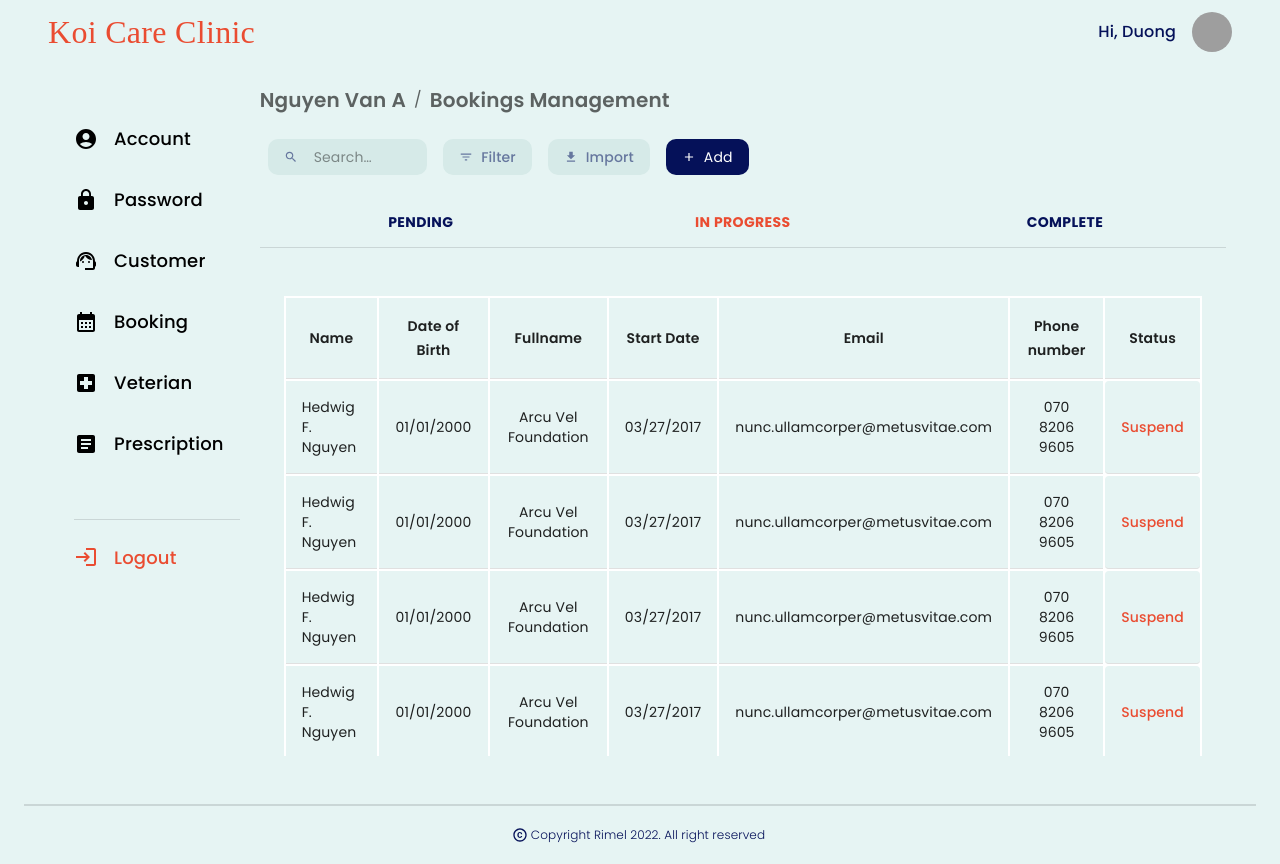
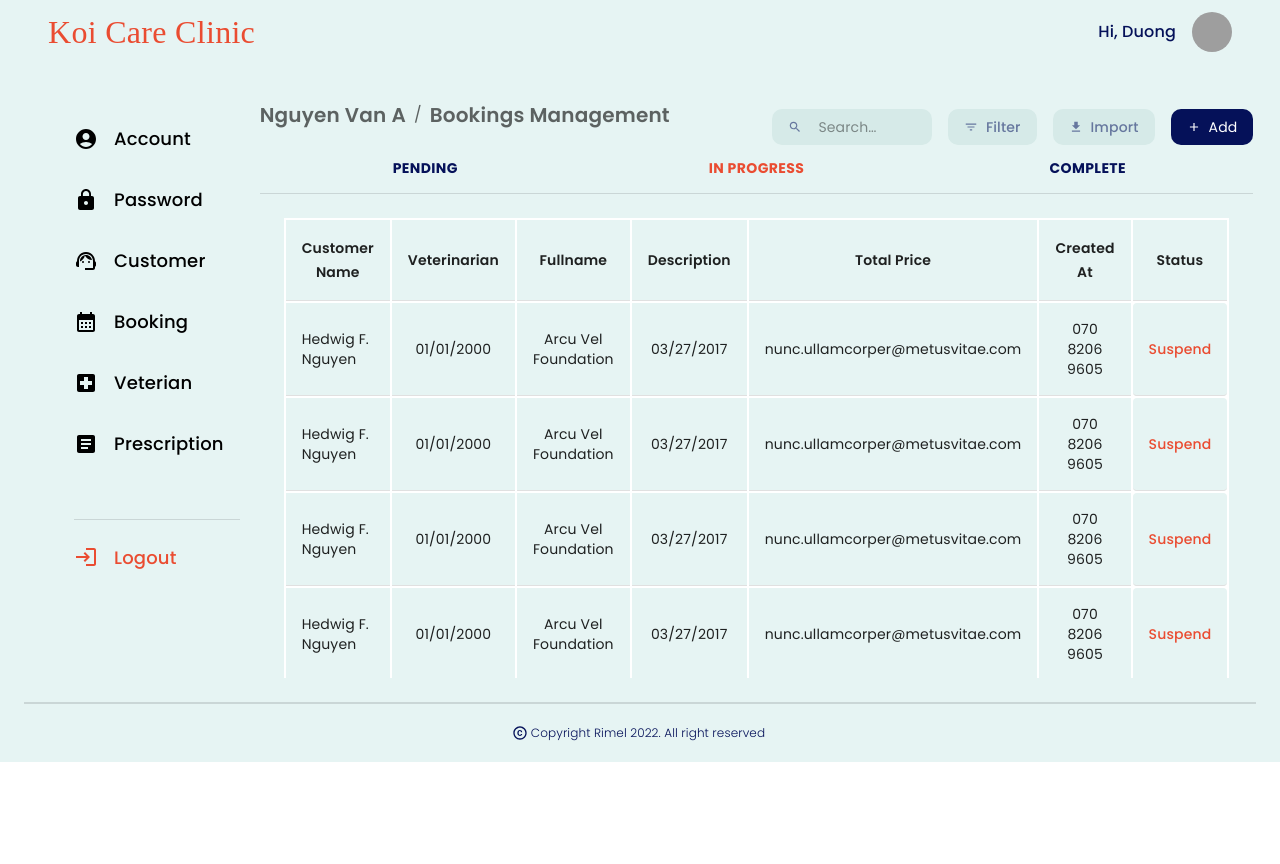
Before and after one commit to ThinhND3004/SWP391_Fall24_KoiVeterinaryServiceCenter_FE, a React (Vite) app: page /booking in a window 1280 px wide. Both pictures are taken after a click on the tab "IN PROGRESS". After the commit the page ends 800 px from the top, so only its background shows below. Built offline with nearby package versions, Linux system fonts and the light colour scheme; grey boxes are pictures that could not be loaded.

Commit message:
restyle admin page

```diff
--- a/src/pages/AdminPage/BookingPage/BookingPageDetails.jsx
+++ b/src/pages/AdminPage/BookingPage/BookingPageDetails.jsx
@@ -112,6 +112,7 @@ export default function BookingPageDetails() {
   return (
     <div>
       <Box sx={{ display: 'flex', justifyContent: 'space-between' }}>
+        <Box sx={{ display: 'flex', justifyContent: 'space-between' }}>
           <Box sx={{ display: 'flex', alignItems: 'center' }}>
             <Breadcrumbs aria-label="breadcrumb">
               <Typography sx={{ fontWeight: 600, fontSize: '20px' }}>
@@ -159,11 +160,11 @@ export default function BookingPageDetails() {
             </Typography>
           </Button>
         </Box>
-
+      </Box>
 
       {/* tab bar */}
       <Box>
-        <Box sx={{ width: '100%', mt: 3 }}>
+        <Box sx={{ width: '100%' }}>
           <Box sx={{ borderBottom: 1, borderColor: 'divider' }}>
             <Tabs value={valueTab} onChange={handleChange} aria-label="basic tabs example" variant="fullWidth" centered>
               <Tab
@@ -194,14 +195,21 @@ export default function BookingPageDetails() {
             </Tabs>
           </Box>
 
+          {/* Table */}
           <CustomTabPanel value={valueTab} index={0}>
-            {/* Table */}
-            <Box sx={{ mt: 3, mb: 3 }}>
+            <Box>
               <TableContainer component={Paper} sx={{ maxHeight: 460, overflowY: 'auto' }}>
-                <Table sx={{ minWidth: 500 }} aria-label="customer table">
+                <Table
+                  sx={{
+                    minWidth: 500,
+                    borderCollapse: 'collapse', // Ensures no extra spacing between cells
+                    border: 'none' // Removes the border from the table itself
+                  }}
+                  aria-label="customer table"
+                >
                   <TableHead sx={{ bgcolor: BG_COLOR }}>
-                    <TableRow>
-                      <TableCell align="center" sx={{ fontWeight: 600 }} >Customer Name</TableCell>
+                    <TableRow sx={{ borderBottom: 'none' }}> {/* Removes border under the header row */}
+                      <TableCell align="center" sx={{ fontWeight: 600 }}>Customer Name</TableCell>
                       <TableCell align="center" sx={{ fontWeight: 600 }}>Veterinarian</TableCell>
                       <TableCell align="center" sx={{ fontWeight: 600 }}>Fullname</TableCell>
                       <TableCell align="center" sx={{ fontWeight: 600 }}>Description</TableCell>
@@ -212,18 +220,16 @@ export default function BookingPageDetails() {
                   </TableHead>
                   <TableBody sx={{ bgcolor: BG_COLOR }}>
                     {rows.map((row) => (
-                      <TableRow
-                        key={row.name}
-                        sx={{ '&:last-child td, &:last-child th': { border: 0 } }}
-                      >
-                        <TableCell component="th" scope="row" >{row.name}</TableCell>
+                      <TableRow key={row.name} sx={{ borderBottom: 'none' }}> {/* Removes border under each row */}
+                        <TableCell component="th" scope="row">{row.name}</TableCell>
                         <TableCell align="center">{row.dob}</TableCell>
                         <TableCell align="center">{row.fullName}</TableCell>
                         <TableCell align="center">{row.startDate}</TableCell>
                         <TableCell align="center">{row.email}</TableCell>
                         <TableCell align="center">{row.phoneNumber}</TableCell>
-                        {/* <TableCell align="center" sx={{ bgcolor: '#E2A03F', borderRadius: '4px', color: '#fff' }}>{row.status}</TableCell> */}
-                        <TableCell align="center" sx={{ borderRadius: '4px', color: ORANGE_COLOR, fontWeight: 500 }}>{row.status}</TableCell>
+                        <TableCell align="center" sx={{ borderRadius: '4px', color: ORANGE_COLOR, fontWeight: 500 }}>
+                          {row.status}
+                        </TableCell>
                       </TableRow>
                     ))}
                   </TableBody>
@@ -233,33 +239,39 @@ export default function BookingPageDetails() {
           </CustomTabPanel>
 
           <CustomTabPanel value={valueTab} index={1}>
-            <Box sx={{ mt: 3, mb: 3 }}>
+            <Box>
               <TableContainer component={Paper} sx={{ maxHeight: 460, overflowY: 'auto' }}>
-                <Table sx={{ minWidth: 500 }} aria-label="customer table">
+                <Table
+                  sx={{
+                    minWidth: 500,
+                    borderCollapse: 'collapse', // Ensures no extra spacing between cells
+                    border: 'none' // Removes the border from the table itself
+                  }}
+                  aria-label="customer table"
+                >
                   <TableHead sx={{ bgcolor: BG_COLOR }}>
-                    <TableRow>
-                      <TableCell align="center" sx={{ fontWeight: 600 }} >Name</TableCell>
-                      <TableCell align="center" sx={{ fontWeight: 600 }}>Date of Birth</TableCell>
+                    <TableRow sx={{ borderBottom: 'none' }}> {/* Removes border under the header row */}
+                      <TableCell align="center" sx={{ fontWeight: 600 }}>Customer Name</TableCell>
+                      <TableCell align="center" sx={{ fontWeight: 600 }}>Veterinarian</TableCell>
                       <TableCell align="center" sx={{ fontWeight: 600 }}>Fullname</TableCell>
-                      <TableCell align="center" sx={{ fontWeight: 600 }}>Start Date</TableCell>
-                      <TableCell align="center" sx={{ fontWeight: 600 }}>Email</TableCell>
-                      <TableCell align="center" sx={{ fontWeight: 600 }}>Phone number</TableCell>
+                      <TableCell align="center" sx={{ fontWeight: 600 }}>Description</TableCell>
+                      <TableCell align="center" sx={{ fontWeight: 600 }}>Total Price</TableCell>
+                      <TableCell align="center" sx={{ fontWeight: 600 }}>Created At</TableCell>
                       <TableCell align="center" sx={{ fontWeight: 600 }}>Status</TableCell>
                     </TableRow>
                   </TableHead>
                   <TableBody sx={{ bgcolor: BG_COLOR }}>
                     {rows.map((row) => (
-                      <TableRow
-                        key={row.name}
-                        sx={{ '&:last-child td, &:last-child th': { border: 0 } }}
-                      >
-                        <TableCell component="th" scope="row" >{row.name}</TableCell>
+                      <TableRow key={row.name} sx={{ borderBottom: 'none' }}> {/* Removes border under each row */}
+                        <TableCell component="th" scope="row">{row.name}</TableCell>
                         <TableCell align="center">{row.dob}</TableCell>
                         <TableCell align="center">{row.fullName}</TableCell>
                         <TableCell align="center">{row.startDate}</TableCell>
                         <TableCell align="center">{row.email}</TableCell>
                         <TableCell align="center">{row.phoneNumber}</TableCell>
-                        <TableCell align="center" sx={{ borderRadius: '4px', color: ORANGE_COLOR, fontWeight: 500 }}>{row.status}</TableCell>
+                        <TableCell align="center" sx={{ borderRadius: '4px', color: ORANGE_COLOR, fontWeight: 500 }}>
+                          {row.status}
+                        </TableCell>
                       </TableRow>
                     ))}
                   </TableBody>
@@ -269,34 +281,39 @@ export default function BookingPageDetails() {
           </CustomTabPanel>
 
           <CustomTabPanel value={valueTab} index={2}>
-            <Box sx={{ mt: 3, mb: 3 }}>
+            <Box>
               <TableContainer component={Paper} sx={{ maxHeight: 460, overflowY: 'auto' }}>
-                <Table sx={{ minWidth: 500 }} aria-label="customer table">
+                <Table
+                  sx={{
+                    minWidth: 500,
+                    borderCollapse: 'collapse', // Ensures no extra spacing between cells
+                    border: 'none' // Removes the border from the table itself
+                  }}
+                  aria-label="customer table"
+                >
                   <TableHead sx={{ bgcolor: BG_COLOR }}>
-                    <TableRow>
-                      <TableCell align="center" sx={{ fontWeight: 600 }} >Name</TableCell>
-                      <TableCell align="center" sx={{ fontWeight: 600 }}>Date of Birth</TableCell>
+                    <TableRow sx={{ borderBottom: 'none' }}> {/* Removes border under the header row */}
+                      <TableCell align="center" sx={{ fontWeight: 600 }}>Customer Name</TableCell>
+                      <TableCell align="center" sx={{ fontWeight: 600 }}>Veterinarian</TableCell>
                       <TableCell align="center" sx={{ fontWeight: 600 }}>Fullname</TableCell>
-                      <TableCell align="center" sx={{ fontWeight: 600 }}>Start Date</TableCell>
-                      <TableCell align="center" sx={{ fontWeight: 600 }}>Email</TableCell>
-                      <TableCell align="center" sx={{ fontWeight: 600 }}>Phone number</TableCell>
+                      <TableCell align="center" sx={{ fontWeight: 600 }}>Description</TableCell>
+                      <TableCell align="center" sx={{ fontWeight: 600 }}>Total Price</TableCell>
+                      <TableCell align="center" sx={{ fontWeight: 600 }}>Created At</TableCell>
                       <TableCell align="center" sx={{ fontWeight: 600 }}>Status</TableCell>
                     </TableRow>
                   </TableHead>
                   <TableBody sx={{ bgcolor: BG_COLOR }}>
                     {rows.map((row) => (
-                      <TableRow
-                        key={row.name}
-                        sx={{ '&:last-child td, &:last-child th': { border: 0 } }}
-                      >
-                        <TableCell component="th" scope="row" >{row.name}</TableCell>
+                      <TableRow key={row.name} sx={{ borderBottom: 'none' }}> {/* Removes border under each row */}
+                        <TableCell component="th" scope="row">{row.name}</TableCell>
                         <TableCell align="center">{row.dob}</TableCell>
                         <TableCell align="center">{row.fullName}</TableCell>
                         <TableCell align="center">{row.startDate}</TableCell>
                         <TableCell align="center">{row.email}</TableCell>
                         <TableCell align="center">{row.phoneNumber}</TableCell>
-                        {/* <TableCell align="center" sx={{ bgcolor: '#E2A03F', borderRadius: '4px', color: '#fff' }}>{row.status}</TableCell> */}
-                        <TableCell align="center" sx={{ borderRadius: '4px', color: ORANGE_COLOR, fontWeight: 500 }}>{row.status}</TableCell>
+                        <TableCell align="center" sx={{ borderRadius: '4px', color: ORANGE_COLOR, fontWeight: 500 }}>
+                          {row.status}
+                        </TableCell>
                       </TableRow>
                     ))}
                   </TableBody>
--- a/src/pages/AdminPage/CustomerPage/CustomerPageDetails.jsx
+++ b/src/pages/AdminPage/CustomerPage/CustomerPageDetails.jsx
@@ -131,7 +131,7 @@ function CustomerPageDetails() {
 
       {/* Table */}
       <Box sx={{ mt: 3, mb: 3 }}>
-        <TableContainer component={Paper} sx={{ maxHeight: 460, overflowY: 'auto' }}>
+        <TableContainer component={Paper} sx={{ maxHeight: 500, overflowY: 'auto' }}>
           <Table sx={{ minWidth: 650 }} aria-label="customer table">
             <TableHead sx={{ bgcolor: BG_COLOR }}>
               <TableRow>
--- a/src/pages/AdminPage/PrescriptionPage/PrescriptionPageDetails.jsx
+++ b/src/pages/AdminPage/PrescriptionPage/PrescriptionPageDetails.jsx
@@ -99,36 +99,36 @@ function SimpleDialog(props) {
           backgroundColor: BG_COLOR, // Background color
           padding: 3, // Padding inside the dialog
           borderRadius: '15px', // Rounded corners
-          width: '600px', // Fixed width
+          width: '500px' // Fixed width
           // height: '550px'
         }
       }}>
       <DialogTitle>
-        <Typography sx={{ color: BLUE_COLOR, fontSize: 26, fontWeight: 700, textAlign: 'center' }}>
+        <Typography sx={{ color: BLUE_COLOR, fontSize: 20, fontWeight: 700, textAlign: 'center' }}>
           Prescription Details
         </Typography>
       </DialogTitle>
 
-      <Box sx={{ mt: 3 }}>
-        <Typography sx={{ fontWeight: 600, fontSize: 18 }}>Full name</Typography>
+      <Box sx={{ mt: 2 }}>
+        <Typography sx={{ fontWeight: 600, fontSize: 16 }}>Full name</Typography>
         <TextField
           id="outlined-basic"
           placeholder='Enter your full name'
           variant="outlined"
           sx={{
-            width: '600px',
+            width: '500px',
             '& .MuiOutlinedInput-root': {
               borderRadius: '15px',
               borderColor: BLUE_COLOR,
-              height: '60px',
+              height: '40px',
               marginTop: '15px',
               '&.Mui-focused fieldset': {
                 borderColor: BLUE_COLOR
               }
             },
             '& input': {
-              backgroundColor: INPUT_FIELD_COLOR,
-              padding: '20px 15px',
+              // backgroundColor: INPUT_FIELD_COLOR,
+              // padding: '20px 15px',
               fontSize: '16px',
               borderRadius: '15px'
             }
@@ -136,26 +136,26 @@ function SimpleDialog(props) {
         />
       </Box>
 
-      <Box sx={{ mt: 3 }}>
-        <Typography sx={{ fontWeight: 600, fontSize: 18 }}>Service</Typography>
+      <Box sx={{ mt: 2 }}>
+        <Typography sx={{ fontWeight: 600, fontSize: 16 }}>Service</Typography>
         <TextField
           id="outlined-basic"
           placeholder='Enter your service name'
           variant="outlined"
           sx={{
-            width: '600px',
+            width: '500px',
             '& .MuiOutlinedInput-root': {
               borderRadius: '15px',
               borderColor: BLUE_COLOR,
-              height: '60px',
+              height: '40px',
               marginTop: '15px',
               '&.Mui-focused fieldset': {
                 borderColor: BLUE_COLOR
               }
             },
             '& input': {
-              backgroundColor: INPUT_FIELD_COLOR,
-              padding: '20px 15px',
+              // backgroundColor: INPUT_FIELD_COLOR,
+              // padding: '20px 15px',
               fontSize: '16px',
               borderRadius: '15px'
             }
@@ -163,26 +163,26 @@ function SimpleDialog(props) {
         />
       </Box>
 
-      <Box sx={{ mt: 3 }}>
+      <Box sx={{ mt: 2 }}>
         <Typography sx={{ fontWeight: 600, fontSize: 18 }}>Prescription</Typography>
         <TextField
           id="outlined-basic"
           placeholder='Enter your prescription'
           variant="outlined"
           sx={{
-            width: '600px',
+            width: '500px',
             '& .MuiOutlinedInput-root': {
               borderRadius: '15px',
               borderColor: BLUE_COLOR,
-              height: '100px',
+              height: '70px',
               marginTop: '15px',
               '&.Mui-focused fieldset': {
                 borderColor: BLUE_COLOR
               }
             },
             '& input': {
-              backgroundColor: INPUT_FIELD_COLOR,
-              padding: '20px 15px',
+              // backgroundColor: INPUT_FIELD_COLOR,
+              // padding: '20px 15px',
               fontSize: '16px',
               borderRadius: '15px'
             }
@@ -190,25 +190,25 @@ function SimpleDialog(props) {
         />
       </Box>
 
-      <Box sx={{ mt: 3 }}>
+      <Box sx={{ mt: 2 }}>
         <Typography sx={{ fontWeight: 600, fontSize: 18 }}>Shipping Method</Typography>
         <TextField
           id="outlined-basic"
           placeholder='Enter your shipping'
           variant="outlined"
           sx={{
-            width: '600px',
+            width: '500px',
             '& .MuiOutlinedInput-root': {
               borderRadius: '15px',
               borderColor: BLUE_COLOR,
-              height: '60px',
+              height: '40px',
               marginTop: '15px',
               '&.Mui-focused fieldset': {
                 borderColor: BLUE_COLOR
               }
             },
             '& input': {
-              backgroundColor: INPUT_FIELD_COLOR,
+              // backgroundColor: INPUT_FIELD_COLOR,
               padding: '20px 15px',
               fontSize: '16px',
               borderRadius: '15px'
@@ -223,7 +223,7 @@ function SimpleDialog(props) {
 
       <Box
         sx={{
-          mt: 3,
+          mt: 2,
           display: 'flex',
           justifyContent: 'start',
           marginBottom: '20px'
@@ -305,7 +305,7 @@ function PrescriptionPageDetails() {
       </Box>
 
       <Box sx={{ mt: 3, mb: 3 }}>
-        <TableContainer component={Paper} sx={{ maxHeight: 460, overflowY: 'auto' }}>
+        <TableContainer component={Paper} sx={{ maxHeight: 500, overflowY: 'auto' }}>
           <Table sx={{ minWidth: 650 }} aria-label="customer table">
             <TableHead sx={{ bgcolor: BG_COLOR }}>
               <TableRow>
--- a/src/pages/AdminPage/VeterianPage/VeterianPageDetails.jsx
+++ b/src/pages/AdminPage/VeterianPage/VeterianPageDetails.jsx
@@ -132,7 +132,7 @@ function VeterianPageDetails() {
 
       {/* Table */}
       <Box sx={{ mt: 3, mb: 3 }}>
-        <TableContainer component={Paper} sx={{ maxHeight: 460, overflowY: 'auto' }}>
+        <TableContainer component={Paper} sx={{ maxHeight: 500, overflowY: 'auto' }}>
           <Table sx={{ minWidth: 650 }} aria-label="customer table">
             <TableHead sx={{ bgcolor: BG_COLOR }}>
               <TableRow>
```
Lines whose indentation alone changed are shown as unchanged.
